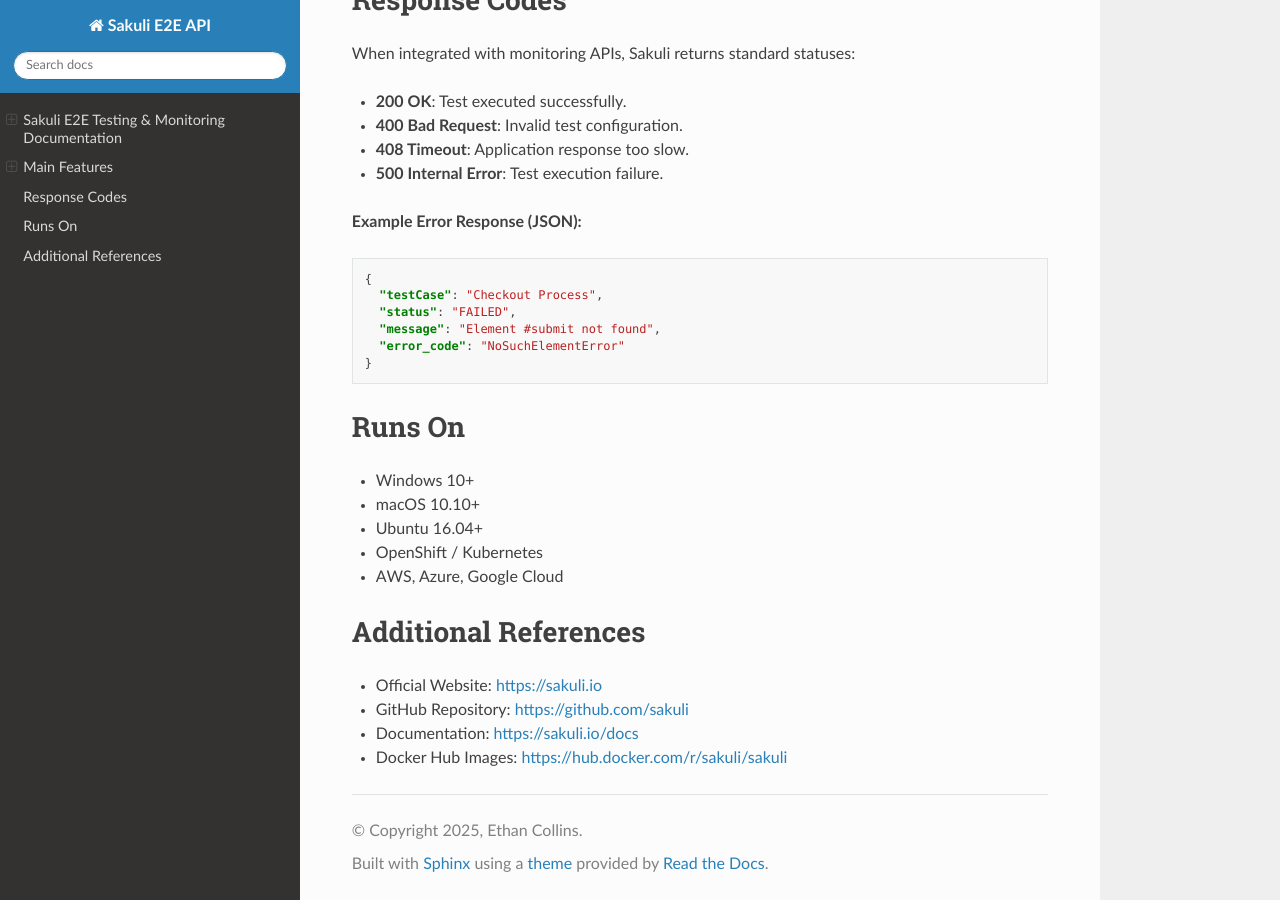
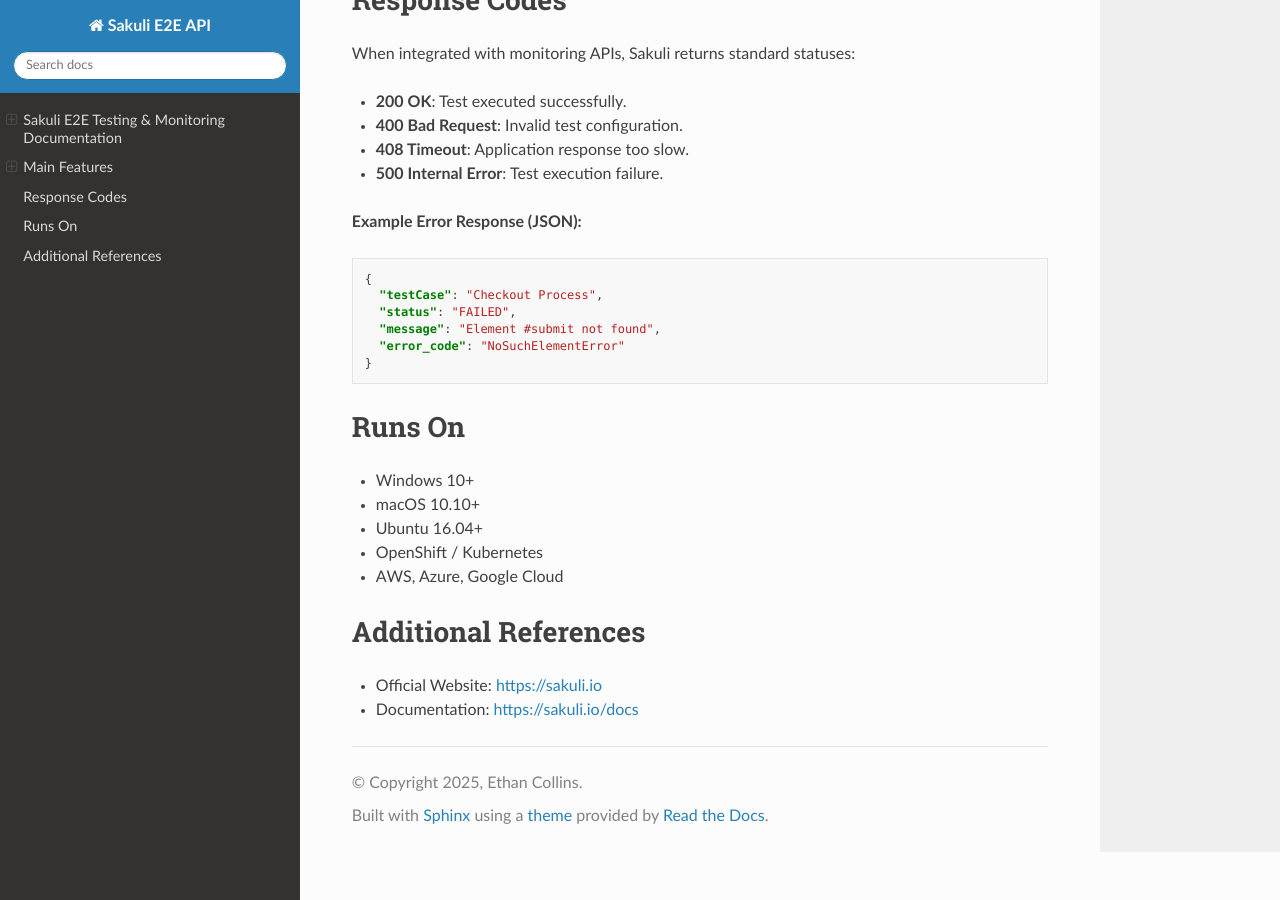
Before and after one commit to video2text/sakuli, a Sphinx documentation site: the page built from docs/source/index.rst, in a window 1280 px wide and 900 px high, scrolled down 2337 px. Built offline with Sphinx 7.4.7 and the Read the Docs theme 3.1.0, drawn with Linux system fonts in a browser that asks for light colours; pages that are not in the unit, such as notebooks, are missing from menus.

Commit message:
Update index.rst

```diff
--- a/docs/source/index.rst
+++ b/docs/source/index.rst
@@ -129,9 +129,7 @@
 =====================
 
 - Official Website: https://sakuli.io
-- GitHub Repository: https://github.com/sakuli
 - Documentation: https://sakuli.io/docs
-- Docker Hub Images: https://hub.docker.com/r/sakuli/sakuli
 
 .. toctree::
    :maxdepth: 2
```
